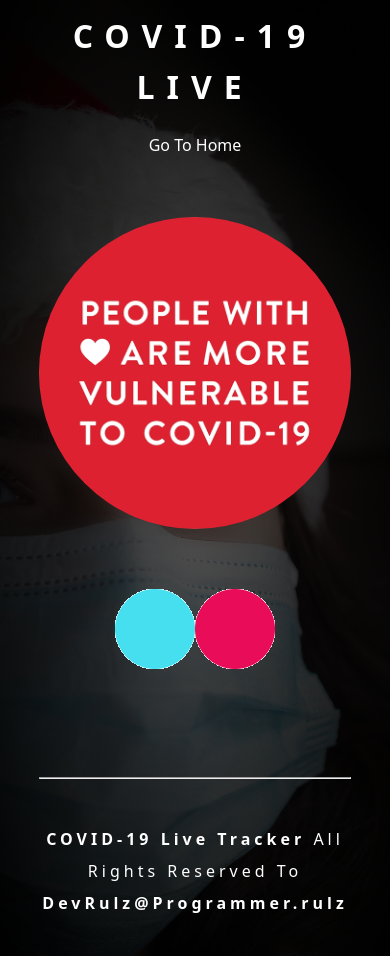
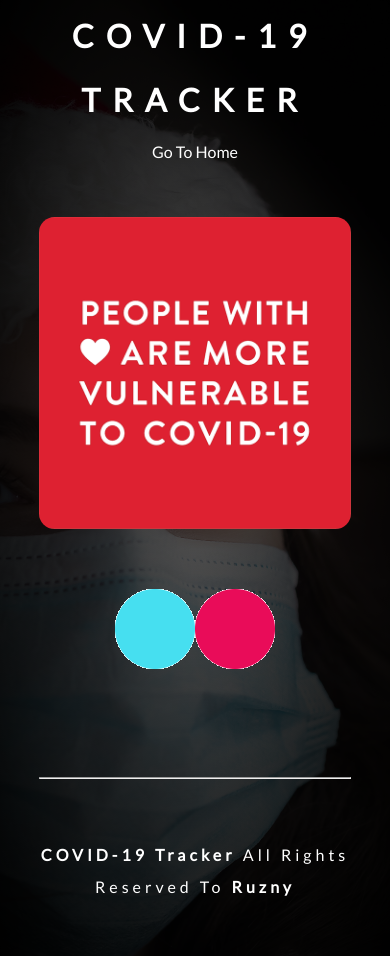
Before and after one commit to rooneyrulz/covid19_live_update, a React (Create React App) app: page / in a window 390 px wide. Built offline with nearby package versions, Linux system fonts and the light colour scheme; no server answers.

Commit message:
finishing styling | pushing to cloud

```diff
--- a/public/index.html
+++ b/public/index.html
@@ -7,7 +7,7 @@
     <meta name="viewport" content="width=device-width, initial-scale=1" />
     <meta name="theme-color" content="#000000" />
     <link rel="manifest" href="%PUBLIC_URL%/manifest.json" />
-    <link href="https://fonts.googleapis.com/css?family=Poppins&display=swap" rel="stylesheet" />
+    <link href="https://fonts.googleapis.com/css2?family=Lato&display=swap" rel="stylesheet" />
 
     <title>COVID-19 Live</title>
 </head>
--- a/src/components/BottomStat.js
+++ b/src/components/BottomStat.js
@@ -12,7 +12,7 @@ const BottomStat = ({ deaths, recovered, local = false }) => {
       color: '#26C281',
     },
     recoveredHeading: {
-      color: '#000',
+      color: '#999',
     },
     deathHeading: {
       color: '#e61e2e',
@@ -24,7 +24,7 @@ const BottomStat = ({ deaths, recovered, local = false }) => {
         style={(useStyles.caseHeading, useStyles.recoveredHeading)}
         className='case-heading recovered-heading'
       >
-        {local ? 'Discharged' : 'Recovered'}:{' '}
+        {local ? 'Discharged' : 'Recovered'} -{' '}
         {recovered &&
           recovered.toString().replace(/\B(?<!\.\d*)(?=(\d{3})+(?!\d))/g, ',')}
       </h4>
@@ -32,7 +32,7 @@ const BottomStat = ({ deaths, recovered, local = false }) => {
         style={(useStyles.caseHeading, useStyles.deathHeading)}
         className='case-heading death-heading'
       >
-        Death:{' '}
+        Death -{' '}
         {deaths &&
           deaths.toString().replace(/\B(?<!\.\d*)(?=(\d{3})+(?!\d))/g, ',')}
       </h4>
--- a/src/components/HospitalStat.js
+++ b/src/components/HospitalStat.js
@@ -17,7 +17,7 @@ const HospitalStat = ({
       color: '#26C281',
     },
     foriegnerHeading: {
-      color: '#111',
+      color: '#3333ff ',
     },
   };
   return (
@@ -27,16 +27,16 @@ const HospitalStat = ({
         style={useStyles.totalHeading}
         className='case-heading recovered-heading'
       >
-        Total: {treatment_total}
+        Total - {treatment_total}
       </h4>
       <h4 style={useStyles.localHeading} className='case-heading death-heading'>
-        Locals: {treatment_local}
+        Locals - {treatment_local}
       </h4>
       <h4
         style={useStyles.foriegnerHeading}
         className='case-heading death-heading'
       >
-        Foreigners: {treatment_foreign}
+        Foreigners - {treatment_foreign}
       </h4>
     </div>
   );
--- a/src/components/TopStat.js
+++ b/src/components/TopStat.js
@@ -12,7 +12,7 @@ const TopStat = ({ cases, active }) => {
       color: '#26C281',
     },
     recoveredHeading: {
-      color: '#000',
+      color: '#999',
     },
     deathHeading: {
       color: '#e61e2e',
@@ -24,7 +24,7 @@ const TopStat = ({ cases, active }) => {
         style={(useStyles.caseHeading, useStyles.confirmedHeading)}
         className='case-heading confirmed-heading'
       >
-        Confirmed:{' '}
+        Confirmed -{' '}
         {cases &&
           cases.toString().replace(/\B(?<!\.\d*)(?=(\d{3})+(?!\d))/g, ',')}
       </h4>
@@ -32,7 +32,7 @@ const TopStat = ({ cases, active }) => {
         style={(useStyles.caseHeading, useStyles.activeHeading)}
         className='case-heading active-heading'
       >
-        Active:{' '}
+        Active -{' '}
         {active &&
           active.toString().replace(/\B(?<!\.\d*)(?=(\d{3})+(?!\d))/g, ',')}
       </h4>
--- a/src/layouts/Alert.js
+++ b/src/layouts/Alert.js
@@ -8,30 +8,30 @@ const Alert = ({
 }) => {
   const useStyles = {
     confirmedAlert: {
-      background: '#114680',
+      background: '#003380',
     },
     deathAlert: {
-      background: '#C3272B',
+      background: '#e61e2e',
     },
     suspectedAlert: {
-      background: '#368a33',
+      background: '#269900',
     },
   };
   return (
     <Fragment>
       {type === 'confirmed' && (
         <div className='alert' style={useStyles.confirmedAlert}>
-          <span>New Stats: +{cases}</span>
+          <span>New Stats +{cases}</span>
         </div>
       )}
       {type === 'death' && (
         <div className='alert' style={useStyles.deathAlert}>
-          <span>New Deaths: +{cases}</span>
+          <span>New Deaths +{cases}</span>
         </div>
       )}
       {local && type === 'suspected' && (
         <div className='alert' style={useStyles.suspectedAlert}>
-          <span>Total Suspected Cases: +{suspectedCases}</span>
+          <span>Total Suspected Cases +{suspectedCases}</span>
         </div>
       )}
     </Fragment>
--- a/src/layouts/AppFooter.js
+++ b/src/layouts/AppFooter.js
@@ -4,8 +4,8 @@ const AppFooter = () => {
   return (
     <>
       <p>
-        <strong>COVID-19 Live Tracker</strong> All Rights Reserved To{' '}
-        <strong>DevRulz@Programmer.rulz</strong>
+        <strong>COVID-19 Tracker</strong> All Rights Reserved To{' '}
+        <strong>Ruzny</strong>
       </p>
     </>
   );
--- a/src/layouts/AppHeader.js
+++ b/src/layouts/AppHeader.js
@@ -4,7 +4,7 @@ import { NavLink } from 'react-router-dom';
 const AppHeader = () => {
   return (
     <>
-      <h1 className='title'>COVID-19 LIVE</h1>
+      <h1 className='title'>COVID-19 TRACKER</h1>
       <NavLink exact to='/'>
         {' '}
         Go To Home
--- a/src/main.css
+++ b/src/main.css
@@ -10,7 +10,7 @@ body {
   line-height: 1.6;
   font-size: 1rem;
   font-weight: 400;
-  font-family: 'Noto Sans', sans-serif;
+  font-family: 'Lato', sans-serif;
   overflow-x: hidden;
 }
 
@@ -32,6 +32,7 @@ p {
 
 h1 {
   font-size: clamp(1.5rem, calc(5vw+0.5rem), 3.5rem);
+  line-height: 2;
   letter-spacing: 0.75rem;
   text-align: center;
   color: #ffffff;
@@ -62,7 +63,7 @@ h4,
   transition: all 0.3s ease-in-out;
 }
 
-h4:hover, .alert:hover {
+h4:hover, .alert:hover, h4:focus, .alert:focus {
   -webkit-transform: scale(1.1);
           transform: scale(1.1);
 }
@@ -72,6 +73,12 @@ p {
   letter-spacing: 0.25rem;
   font-weight: 400;
   line-height: 2;
+  color: #ffffff;
+}
+
+a {
+  font-size: clamp(1rem, calc(5vw+0.25rem), 1.5rem);
+  text-decoration: none;
   color: #ffffff;
 }
 
@@ -135,12 +142,18 @@ select option {
 }
 
 .App {
+  background: #111;
+}
+
+@supports (background-blend-mode: multiply) {
+  .App {
     background: url("./assets/background.jpg"), radial-gradient(#555, #000);
     background-size: cover;
     background-position: top;
     background-repeat: no-repeat;
     background-blend-mode: multiply;
     background-attachment: fixed;
+  }
 }
 
 .App-header {
@@ -160,12 +173,6 @@ select option {
   color: #ffffff;
 }
 
-.App-header a {
-  font-size: clamp(1rem, calc(5vw+0.25rem), 1.5rem);
-  text-decoration: none;
-  color: #ffffff;
-}
-
 .App-main {
   margin: 3rem auto;
 }
@@ -173,8 +180,8 @@ select option {
 .App-main .img-GIF {
   margin: auto;
   text-align: center;
-  width: clamp(60px, calc(15vw+10px), 100px);
-  border-radius: 50%;
+  width: clamp(60px, calc(5vw+5px), 80px);
+  border-radius: 5%;
 }
 
 .App-main .Dashboard {
@@ -206,9 +213,12 @@ select option {
   gap: 2em;
 }
 
-.App-main .Dashboard .dashboard-main .btn-group a {
-  text-decoration: none;
-  color: #ffffff;
+.App-main .Dashboard .dashboard-main .btn-group .btn-local {
+  background: #003380;
+}
+
+.App-main .Dashboard .dashboard-main .btn-group .btn-global {
+  background: #00802b;
 }
 
 .App-main .LocalCases {
--- a/src/scss/main.scss
+++ b/src/scss/main.scss
@@ -9,7 +9,7 @@ body {
     line-height: 1.6;
     font-size: 1rem;
     font-weight: 400;
-    font-family: 'Noto Sans', sans-serif;
+    font-family: 'Lato', sans-serif;
     overflow-x: hidden;
 }
 
@@ -30,6 +30,7 @@ p {
 
 h1 {
     font-size: clamp(1.5rem, calc(5vw+0.5rem), 3.5rem);
+    line-height: 2;
     letter-spacing: 0.75rem;
     text-align: center;
     color: #ffffff;
@@ -55,7 +56,8 @@ h4 {
     letter-spacing: 0.15rem;
     cursor: pointer;
     transition: all 0.3s ease-in-out;
-    &:hover {
+    &:hover,
+    &:focus {
         transform: scale(1.1);
     }
 }
@@ -65,6 +67,12 @@ p {
     letter-spacing: 0.25rem;
     font-weight: 400;
     line-height: 2;
+    color: #ffffff;
+}
+
+a {
+    font-size: clamp(1rem, calc(5vw+0.25rem), 1.5rem);
+    text-decoration: none;
     color: #ffffff;
 }
 
@@ -123,12 +131,15 @@ select {
 }
 
 .App {
+    background: #111;
+    @supports (background-blend-mode: multiply) {
         background: url('./assets/background.jpg'), radial-gradient(#555, #000);
         background-size: cover;
         background-position: top;
         background-repeat: no-repeat;
         background-blend-mode: multiply;
         background-attachment: fixed;
+    }
 }
 
 // Header Styles
@@ -139,11 +150,6 @@ select {
     justify-content: space-around;
     align-items: center;
     color: #ffffff;
-    a {
-        font-size: clamp(1rem, calc(5vw+0.25rem), 1.5rem);
-        text-decoration: none;
-        color: #ffffff;
-    }
 }
 
 // Main Styles
@@ -152,8 +158,8 @@ select {
     .img-GIF {
         margin: auto;
         text-align: center;
-        width: clamp(60px, calc(15vw+10px), 100px);
-        border-radius: 50%;
+        width: clamp(60px, calc(5vw+5px), 80px);
+        border-radius: 5%;
     }
     .Dashboard {
         margin-top: 4rem;
@@ -168,9 +174,11 @@ select {
                 align-items: center;
                 flex-wrap: wrap;
                 gap: 2em;
-                a {
-                    text-decoration: none;
-                    color: #ffffff;
+                .btn-local {
+                    background: #003380;
+                }
+                .btn-global {
+                    background: #00802b;
                 }
             }
         }
```
Lines whose indentation alone changed are shown as unchanged.
